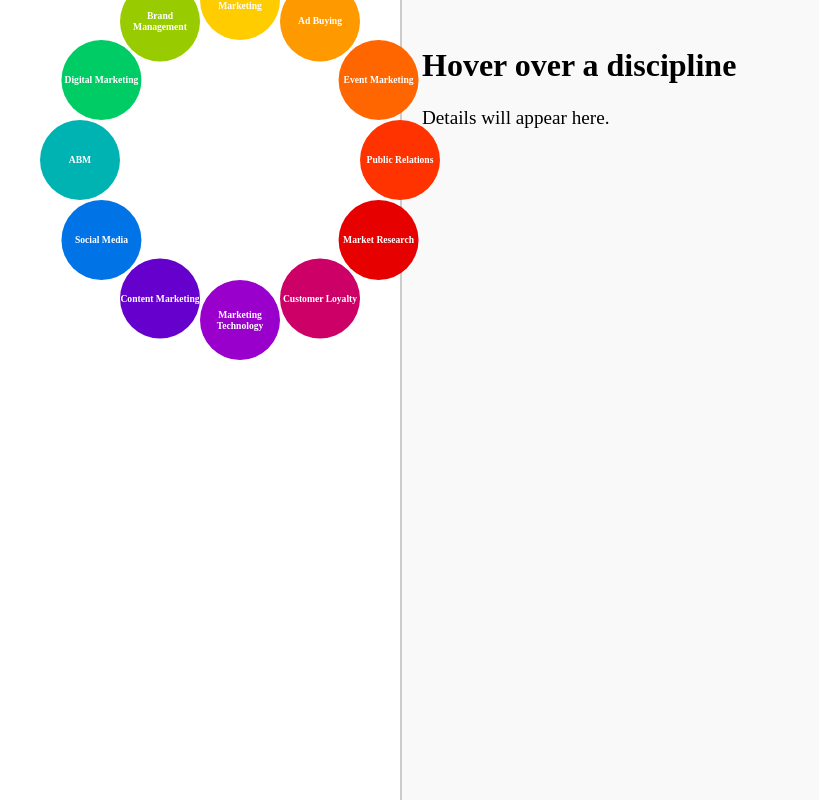
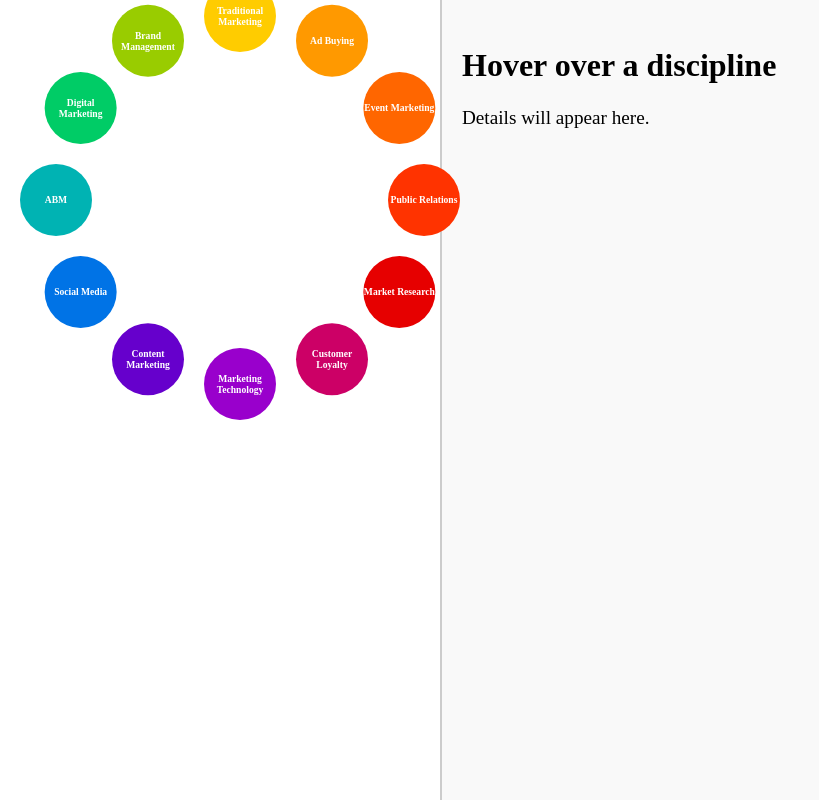
Before and after one commit to adamr-8/personal_website, a plain HTML site: page index.html in a window 1280 px wide. Shown: the whole page, without its empty margins (0-819 px from the left). Drawn offline with Linux system fonts and the light colour scheme.

Commit message:
1.52
update to positioning.

```diff
--- a/styles.css
+++ b/styles.css
@@ -15,9 +15,9 @@ body {
 
 .circle-container {
     position: relative;
-    width: 40vmin; /* Adjusted to keep the circle from pushing outside the container */
-    height: 40vmin; /* Adjusted for the same reason */
-    margin-left: 10vmin; /* Added margin to keep the circle centered */
+    width: 50vmin; /* Increased size for more space */
+    height: 50vmin; /* Increased size for more space */
+    margin-left: 5vmin; /* Adjusted to center the circle better */
 }
 
 .details-panel {
@@ -29,8 +29,8 @@ body {
 
 .button {
     position: absolute;
-    width: 10vmin;
-    height: 10vmin;
+    width: 9vmin; /* Slightly smaller buttons for better spacing */
+    height: 9vmin; /* Slightly smaller buttons for better spacing */
     border-radius: 50%;
     color: white;
     font-weight: bold;
@@ -45,25 +45,25 @@ body {
 }
 
 /* Original positions around the circle */
-#traditional-marketing { top: 50%; left: 50%; transform: translate(-50%, -50%) rotate(0deg) translate(0, -20vmin) rotate(0deg); background-color: #ffcc00; }
-#ad-buying { top: 50%; left: 50%; transform: translate(-50%, -50%) rotate(30deg) translate(0, -20vmin) rotate(-30deg); background-color: #ff9900; }
-#event-marketing { top: 50%; left: 50%; transform: translate(-50%, -50%) rotate(60deg) translate(0, -20vmin) rotate(-60deg); background-color: #ff6600; }
-#public-relations { top: 50%; left: 50%; transform: translate(-50%, -50%) rotate(90deg) translate(0, -20vmin) rotate(-90deg); background-color: #ff3300; }
-#market-research { top: 50%; left: 50%; transform: translate(-50%, -50%) rotate(120deg) translate(0, -20vmin) rotate(-120deg); background-color: #e60000; }
-#customer-loyalty { top: 50%; left: 50%; transform: translate(-50%, -50%) rotate(150deg) translate(0, -20vmin) rotate(-150deg); background-color: #cc0066; }
-#marketing-technology { top: 50%; left: 50%; transform: translate(-50%, -50%) rotate(180deg) translate(0, -20vmin) rotate(-180deg); background-color: #9900cc; }
-#content-marketing { top: 50%; left: 50%; transform: translate(-50%, -50%) rotate(210deg) translate(0, -20vmin) rotate(-210deg); background-color: #6600cc; }
-#social-media { top: 50%; left: 50%; transform: translate(-50%, -50%) rotate(240deg) translate(0, -20vmin) rotate(-240deg); background-color: #0073e6; }
-#abm { top: 50%; left: 50%; transform: translate(-50%, -50%) rotate(270deg) translate(0, -20vmin) rotate(-270deg); background-color: #00b3b3; }
-#digital-marketing { top: 50%; left: 50%; transform: translate(-50%, -50%) rotate(300deg) translate(0, -20vmin) rotate(-300deg); background-color: #00cc66; }
-#brand-management { top: 50%; left: 50%; transform: translate(-50%, -50%) rotate(330deg) translate(0, -20vmin) rotate(-330deg); background-color: #99cc00; }
+#traditional-marketing { top: 50%; left: 50%; transform: translate(-50%, -50%) rotate(0deg) translate(0, -23vmin) rotate(0deg); background-color: #ffcc00; }
+#ad-buying { top: 50%; left: 50%; transform: translate(-50%, -50%) rotate(30deg) translate(0, -23vmin) rotate(-30deg); background-color: #ff9900; }
+#event-marketing { top: 50%; left: 50%; transform: translate(-50%, -50%) rotate(60deg) translate(0, -23vmin) rotate(-60deg); background-color: #ff6600; }
+#public-relations { top: 50%; left: 50%; transform: translate(-50%, -50%) rotate(90deg) translate(0, -23vmin) rotate(-90deg); background-color: #ff3300; }
+#market-research { top: 50%; left: 50%; transform: translate(-50%, -50%) rotate(120deg) translate(0, -23vmin) rotate(-120deg); background-color: #e60000; }
+#customer-loyalty { top: 50%; left: 50%; transform: translate(-50%, -50%) rotate(150deg) translate(0, -23vmin) rotate(-150deg); background-color: #cc0066; }
+#marketing-technology { top: 50%; left: 50%; transform: translate(-50%, -50%) rotate(180deg) translate(0, -23vmin) rotate(-180deg); background-color: #9900cc; }
+#content-marketing { top: 50%; left: 50%; transform: translate(-50%, -50%) rotate(210deg) translate(0, -23vmin) rotate(-210deg); background-color: #6600cc; }
+#social-media { top: 50%; left: 50%; transform: translate(-50%, -50%) rotate(240deg) translate(0, -23vmin) rotate(-240deg); background-color: #0073e6; }
+#abm { top: 50%; left: 50%; transform: translate(-50%, -50%) rotate(270deg) translate(0, -23vmin) rotate(-270deg); background-color: #00b3b3; }
+#digital-marketing { top: 50%; left: 50%; transform: translate(-50%, -50%) rotate(300deg) translate(0, -23vmin) rotate(-300deg); background-color: #00cc66; }
+#brand-management { top: 50%; left: 50%; transform: translate(-50%, -50%) rotate(330deg) translate(0, -23vmin) rotate(-330deg); background-color: #99cc00; }
 
 /* Hover effect to move button to center */
 .button:hover {
     z-index: 1;
     transform: translate(-50%, -50%) scale(1.25);
     background-color: #555;
-    transition: transform 0.5s ease; /* Added smoothness to the transition */
+    transition: transform 0.5s ease;
 }
 
 .details-panel h2 {
```
